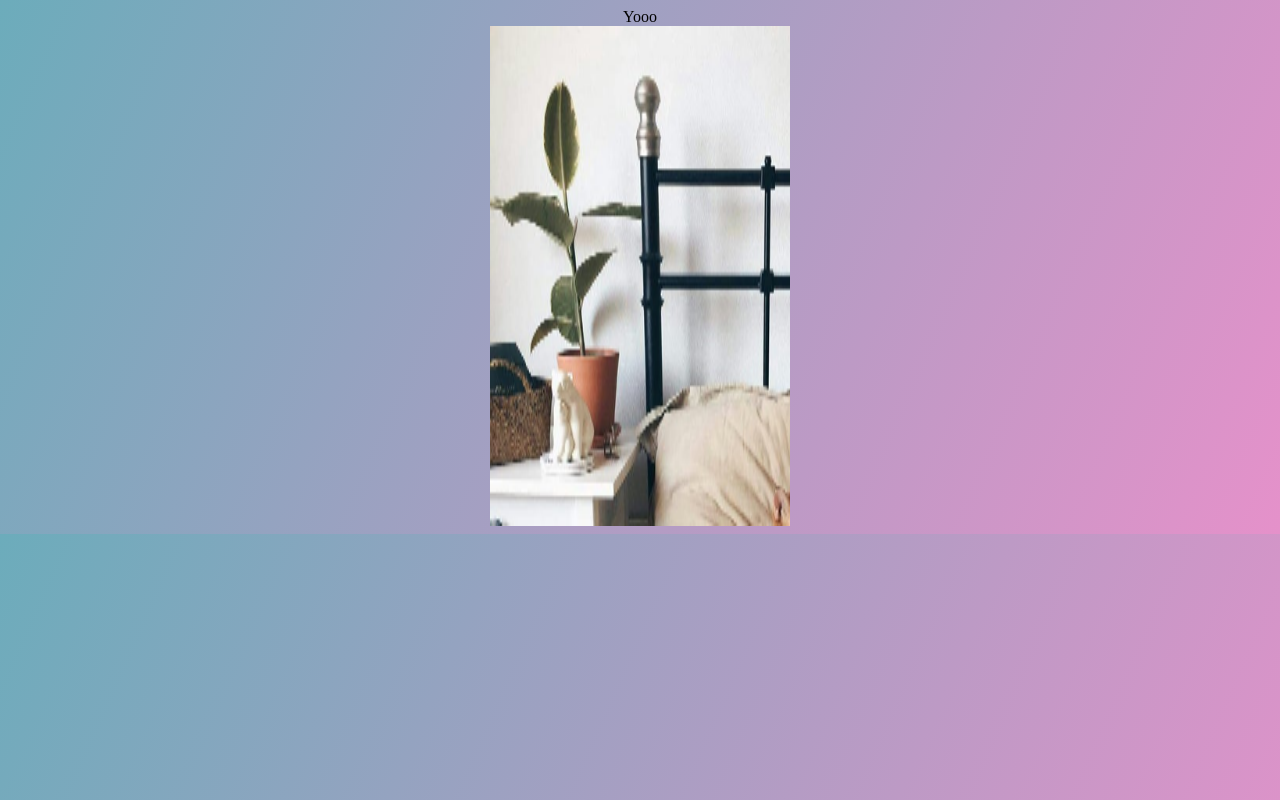
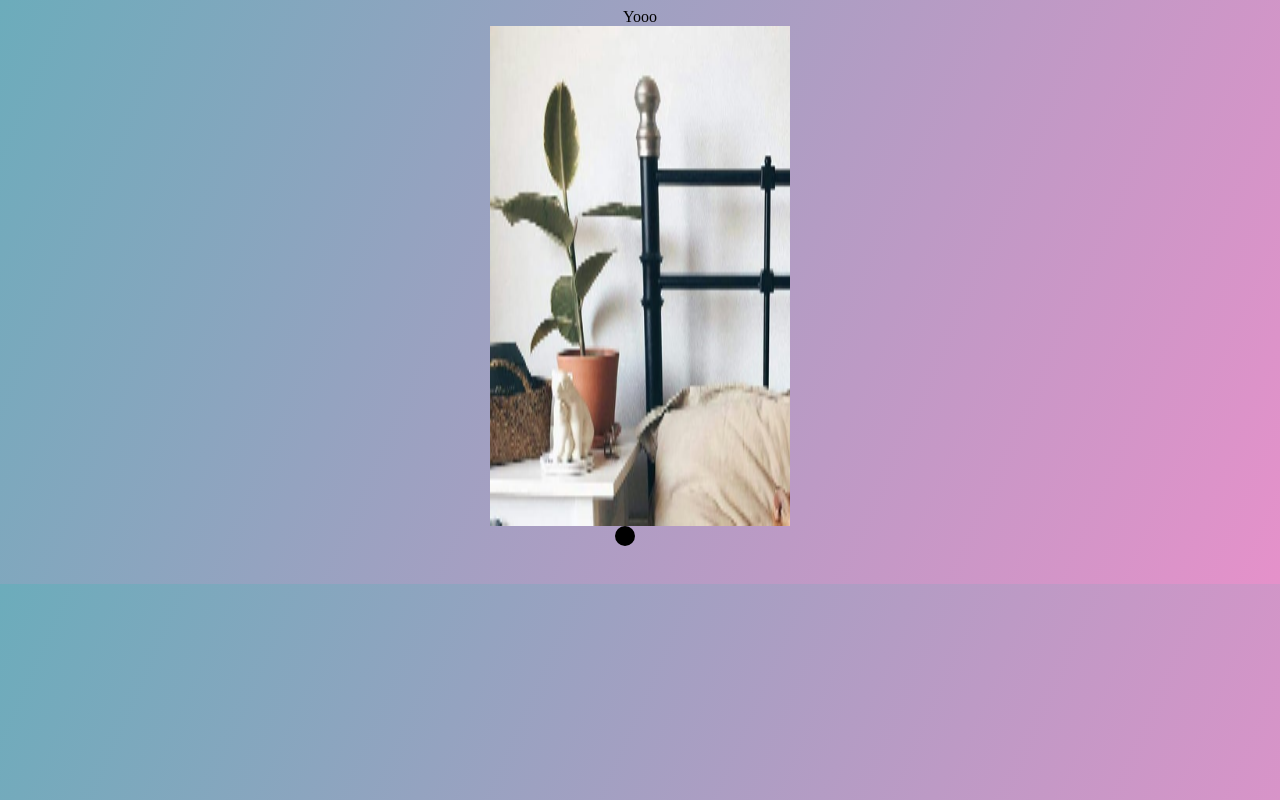
Before and after one commit to kennja05/cursor-test, a website: page main.html in a window 1280 px wide. Drawn offline with Linux system fonts and the light colour scheme.

Commit message:
use method to draw svg circle on load

```diff
--- a/main.css
+++ b/main.css
@@ -13,3 +13,8 @@ body {
     width: 300px;
     height: 500px;
 }
+
+#svg{
+    height: 50px;
+    width: 50px;
+}
--- a/main.html
+++ b/main.html
@@ -15,7 +15,7 @@
 <body>
     Yooo
     <canvas id="canvas"></canvas>
-
+    <svg id='svg'></svg>
   <script src=main.js></script>
 </body>
 </html>
--- a/main.js
+++ b/main.js
@@ -1,5 +1,11 @@
 document.addEventListener("DOMContentLoaded", function(){
     draw()
+    let circle = document.createElementNS('http://www.w3.org/2000/svg','circle');
+    circle.setAttribute('fill', '#000')
+    circle.setAttribute('r', '10px')
+    circle.setAttribute('cx', '10px')
+    circle.setAttribute('cy', '10px')
+    document.getElementById('svg').appendChild(circle)
 })
 
 function draw(){
```
